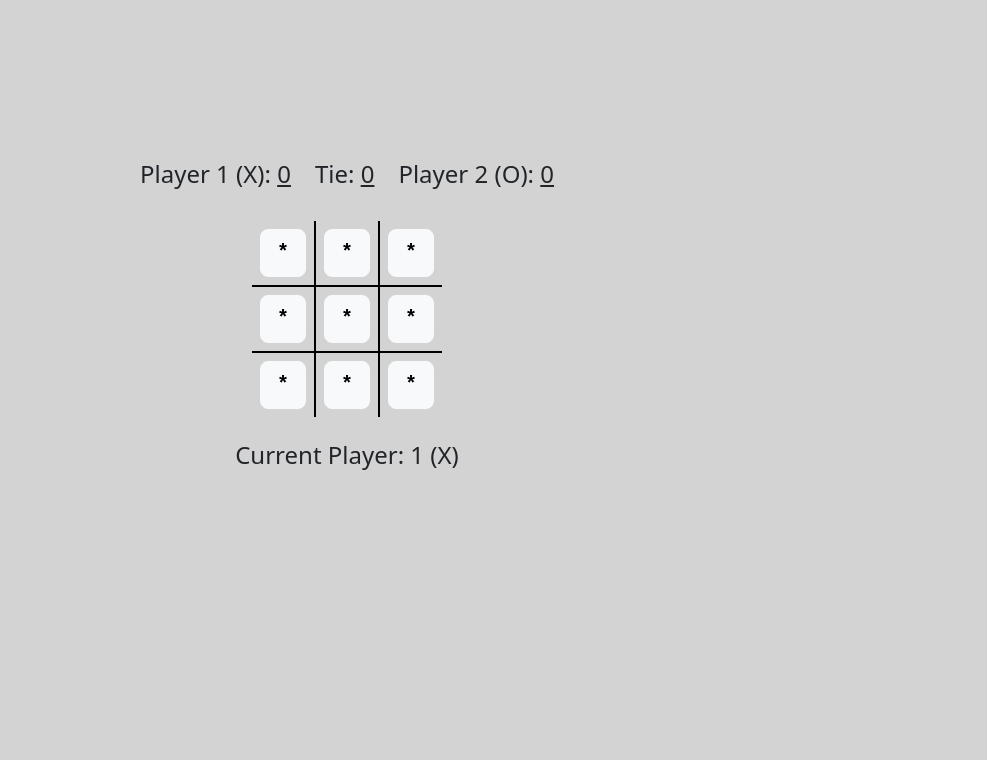
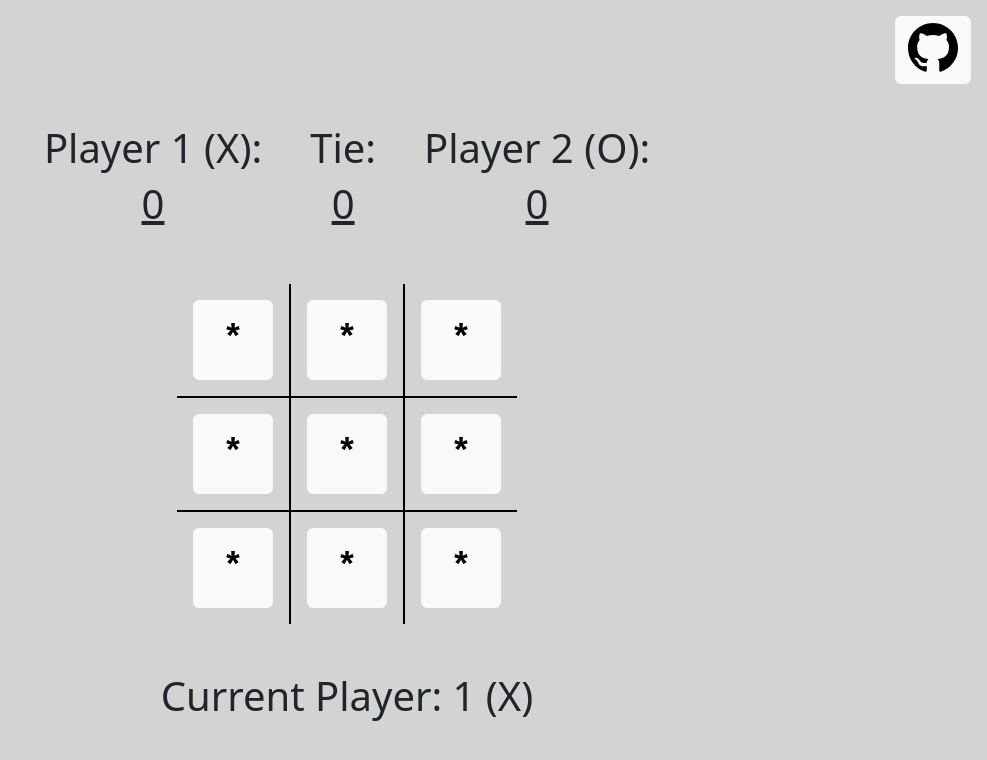
Before and after one commit to trien-hong/tic-tac-toe-angularjs, a website: page index.html in a window 1280 px wide. Shown: the whole page, without its empty margins (293-1280 px from the left). Drawn offline with Linux system fonts and the light colour scheme.

Commit message:
added GitHub repository link & some styling changes

```diff
--- a/index.html
+++ b/index.html
@@ -10,46 +10,68 @@
     <script type="text/javascript" src="tic-tac-toe.js"></script>
   </head>
   <body ng-app="TicTacToeApp">
-    <div class="container" ng-controller="TicTacToeController" ng-init="init()" style="width: 1320px;">
+    <div ng-controller="TicTacToeController" ng-init="init()">
+      <div class="github">
+        <a class="btn btn-light mt-3 me-3" target="_blank" rel="noopener noreferrer" href="https://github.com/trien-hong/tic-tac-toe-angularjs" role="button" title="GitHub Repository">
+          <svg xmlns="http://www.w3.org/2000/svg" class="mb-1" width="50" height="50" fill="currentColor" class="bi bi-github" viewBox="0 0 16 16">
+            <path d="M8 0C3.58 0 0 3.58 0 8c0 3.54 2.29 6.53 5.47 7.59.4.07.55-.17.55-.38 0-.19-.01-.82-.01-1.49-2.01.37-2.53-.49-2.69-.94-.09-.23-.48-.94-.82-1.13-.28-.15-.68-.52-.01-.53.63-.01 1.08.58 1.23.82.72 1.21 1.87.87 2.33.66.07-.52.28-.87.51-1.07-1.78-.2-3.64-.89-3.64-3.95 0-.87.31-1.59.82-2.15-.08-.2-.36-1.02.08-2.12 0 0 .67-.21 2.2.82.64-.18 1.32-.27 2-.27.68 0 1.36.09 2 .27 1.53-1.04 2.2-.82 2.2-.82.44 1.1.16 1.92.08 2.12.51.56.82 1.27.82 2.15 0 3.07-1.87 3.75-3.65 3.95.29.25.54.73.54 1.48 0 1.07-.01 1.93-.01 2.2 0 .21.15.46.55.38A8.012 8.012 0 0 0 16 8c0-4.42-3.58-8-8-8"/>
+          </svg>
+        </a>
+      </div>
       <div class="counter">
-        <div>
-          <h4>Player 1 (X): <u>{{player1_win_count}}</u></h4>
+        <div class="player1_win_count" title="Player 1's win count">
+          <div>
+            <h1>Player 1 (X):</h1>
+          </div>
+          <div>
+            <h1><u>{{player1_win_count}}</u></h1>
+          </div>
         </div>
-        <div class="mx-4">
-          <h4>Tie: <u>{{tie_count}}</u></h4>
+        <div class="tie_count px-5" title="Tie/draw count">
+          <div>
+            <h1>Tie:</h1>
+          </div>
+          <div>
+            <h1><u>{{tie_count}}</u></h1>
+          </div>
         </div>
-        <div>
-          <h4>Player 2 (O): <u>{{player2_win_count}}</u></h4>
+        <div class="player2_win_count" title="Player 2's win count">
+          <div>
+            <h1>Player 2 (O):</h1>
+          </div>
+          <div>
+            <h1><u>{{player2_win_count}}</u></h1>
+          </div>
         </div>
       </div>
-      <div class="tic_tac_toe_board py-4">
+      <div class="tic_tac_toe_board py-5">
         <div class="bord_row1">
-          <!-- bord_value_array[index][value, isDisabled] -->
-          <button type="button" class="btn {{bord_value_array[0][2]}} btn-lg mx-2 my-2" ng-click="switchSymbol(0)" ng-disabled="bord_value_array[0][1]"><b>{{bord_value_array[0][0]}}</b></button>
+          <!-- bord_value_array[index][value, isDisabled, color] -->
+          <button type="button" id="square0" class="btn {{bord_value_array[0][2]}} mx-3 my-3" ng-click="switchSymbol(0)" ng-disabled="bord_value_array[0][1]"><b>{{bord_value_array[0][0]}}</b></button>
           <div class="square1">
-            <button type="button" class="btn {{bord_value_array[1][2]}} btn-lg mx-2 my-2" ng-click="switchSymbol(1)" ng-disabled="bord_value_array[1][1]"><b>{{bord_value_array[1][0]}}</b></button>
+            <button type="button" id="square1" class="btn {{bord_value_array[1][2]}} mx-3 my-3" ng-click="switchSymbol(1)" ng-disabled="bord_value_array[1][1]"><b>{{bord_value_array[1][0]}}</b></button>
           </div>
-          <button type="button" class="btn {{bord_value_array[2][2]}} btn-lg mx-2 my-2" ng-click="switchSymbol(2)" ng-disabled="bord_value_array[2][1]"><b>{{bord_value_array[2][0]}}</b></button>
+          <button type="button" id="square2" class="btn {{bord_value_array[2][2]}} mx-3 my-3" ng-click="switchSymbol(2)" ng-disabled="bord_value_array[2][1]"><b>{{bord_value_array[2][0]}}</b></button>
         </div>
         <div class="bord_row2">
-          <!-- bord_value_array[index][value, isDisabled] -->
-          <button type="button" class="btn {{bord_value_array[3][2]}} btn-lg mx-2 my-2" ng-click="switchSymbol(3)" ng-disabled="bord_value_array[3][1]"><b>{{bord_value_array[3][0]}}</b></button>
+          <!-- bord_value_array[index][value, isDisabled, color] -->
+          <button type="button" id="square3" class="btn {{bord_value_array[3][2]}} mx-3 my-3" ng-click="switchSymbol(3)" ng-disabled="bord_value_array[3][1]"><b>{{bord_value_array[3][0]}}</b></button>
           <div class="square4">
-            <button type="button" class="btn {{bord_value_array[4][2]}} btn-lg mx-2 my-2" ng-click="switchSymbol(4)" ng-disabled="bord_value_array[4][1]"><b>{{bord_value_array[4][0]}}</b></h3></button>
+            <button type="button" id="square4" class="btn {{bord_value_array[4][2]}} mx-3 my-3" ng-click="switchSymbol(4)" ng-disabled="bord_value_array[4][1]"><b>{{bord_value_array[4][0]}}</b></h3></button>
           </div>
-          <button type="button" class="btn {{bord_value_array[5][2]}} btn-lg mx-2 my-2" ng-click="switchSymbol(5)" ng-disabled="bord_value_array[5][1]"><b>{{bord_value_array[5][0]}}</b></button>
+          <button type="button" id="square5" class="btn {{bord_value_array[5][2]}} mx-3 my-3" ng-click="switchSymbol(5)" ng-disabled="bord_value_array[5][1]"><b>{{bord_value_array[5][0]}}</b></button>
         </div>
         <div class="bord_row3">
-          <!-- bord_value_array[index][value, isDisabled] -->
-          <button type="button" class="btn {{bord_value_array[6][2]}} btn-lg mx-2 my-2" ng-click="switchSymbol(6)" ng-disabled="bord_value_array[6][1]"><b>{{bord_value_array[6][0]}}</b></button>
+          <!-- bord_value_array[index][value, isDisabled, color] -->
+          <button type="button" id="square6" class="btn {{bord_value_array[6][2]}} mx-3 my-3" ng-click="switchSymbol(6)" ng-disabled="bord_value_array[6][1]"><b>{{bord_value_array[6][0]}}</b></button>
           <div class="square7">
-            <button type="button" class="btn {{bord_value_array[7][2]}} btn-lg mx-2 my-2" ng-click="switchSymbol(7)" ng-disabled="bord_value_array[7][1]"><b>{{bord_value_array[7][0]}}</b></button>
+            <button type="button" id="square7" class="btn {{bord_value_array[7][2]}} mx-3 my-3" ng-click="switchSymbol(7)" ng-disabled="bord_value_array[7][1]"><b>{{bord_value_array[7][0]}}</b></button>
           </div>
-          <button type="button" class="btn {{bord_value_array[8][2]}} btn-lg mx-2 my-2" ng-click="switchSymbol(8)" ng-disabled="bord_value_array[8][1]"><b>{{bord_value_array[8][0]}}</b></button>
+          <button type="button" id="square8" class="btn {{bord_value_array[8][2]}} mx-3 my-3" ng-click="switchSymbol(8)" ng-disabled="bord_value_array[8][1]"><b>{{bord_value_array[8][0]}}</b></button>
         </div>
       </div>
       <div class="status">
-        <h4>{{status}}</h4>
+        <h1>{{status}}</h1>
       </div>
       <div class="reset pt-4">
         <button type="button" class="btn btn-primary" ng-click="resetBord()" ng-if="showResetButton"><h5>Reset Board?</h5></button>
--- a/tic-tac-toe.css
+++ b/tic-tac-toe.css
@@ -1,5 +1,10 @@
 body {
     background-color: #D3D3D3;
+}
+
+.github {
+    display: flex;
+    justify-content: end;
 }
 
 .counter {
@@ -7,7 +12,14 @@ body {
     flex-direction: row;
     justify-content: center;
     align-items: center;
-    margin-top: 20vh;
+    margin-top: 5vh;
+}
+
+.player1_win_count, .tie_count, .player2_win_count {
+    display: flex;
+    flex-direction: column;
+    justify-content: center;
+    align-items: center;
 }
 
 .tic_tac_toe_board {
@@ -33,6 +45,12 @@ body {
     border-right: 2px solid black;
 }
 
+#square0, #square1, #square2, #square3, #square4, #square5, #square6, #square7, #square8 {
+    min-width: 80px;
+    min-height: 80px;
+    font-size: 35px;
+}
+
 .status {
     display: flex;
     justify-content: center;
--- a/tic-tac-toe.js
+++ b/tic-tac-toe.js
@@ -1,7 +1,7 @@
 var app = angular.module('TicTacToeApp', []);
 
 app.controller('TicTacToeController', function($scope) {
-  // [value, isDisabled]
+  // $scope.bord_value_array[index][value, isDisabled, color]
   // i may switch it to array of objects [{"value": "*", "isDisabled": false, "color": "btn-light"}, ...]
   $scope.bord_value_array = [
     ["*", false, "btn-light"], ["*", false, "btn-light"], ["*", false, "btn-light"],
@@ -17,7 +17,7 @@ app.controller('TicTacToeController', function($scope) {
 
   $scope.resetBord = function() {
     $scope.confirmModal(
-      "Are you sure you want to reset the bord?", // message
+      "Are you sure you want to reset the bord? This won't affect the win or tie counter.", // message
       "resetBordConfirmed" // function
     );
   };
@@ -35,13 +35,13 @@ app.controller('TicTacToeController', function($scope) {
 
   $scope.switchSymbol = function(i) {
     if ($scope.player_turn % 2 === 0) {
-      // player 1 turn
+      // player 2 turn
       $scope.bord_value_array[i][0] = "X";
       $scope.bord_value_array[i][1] = true
       $scope.player_turn = $scope.player_turn + 1;
       $scope.status = "Current Player: 2 (O)";
     } else {
-      // player 2 turn
+      // player 1 turn
       $scope.bord_value_array[i][0] = "O";
       $scope.bord_value_array[i][1] = true
       $scope.player_turn = $scope.player_turn + 1;
@@ -137,6 +137,10 @@ app.controller('TicTacToeController', function($scope) {
       $scope.showResetButton = true;
       $scope.tie_count = $scope.tie_count + 1;
 
+      for (var i = 0; i < $scope.bord_value_array.length; i++) {
+        $scope.bord_value_array[i][2] = "btn-warning";
+      }
+
       $scope.alertModal(
         "It's a draw!" // message
       );
@@ -200,6 +204,12 @@ app.controller('TicTacToeController', function($scope) {
       $scope.bord_value_array[location[i]][2] = "btn-success";
     }
 
+    for (var i = 0; i < $scope.bord_value_array.length; i++) {
+      if ($scope.bord_value_array[i][0] !== winner && $scope.bord_value_array[i][0] !== "*") {
+        $scope.bord_value_array[i][2] = "btn-danger";
+      }
+    }
+
     if (winner === "X") {
       var message = "Congrats player 1 (X), you have won the game!";
       $scope.status = "Player 1 wins!";
```
